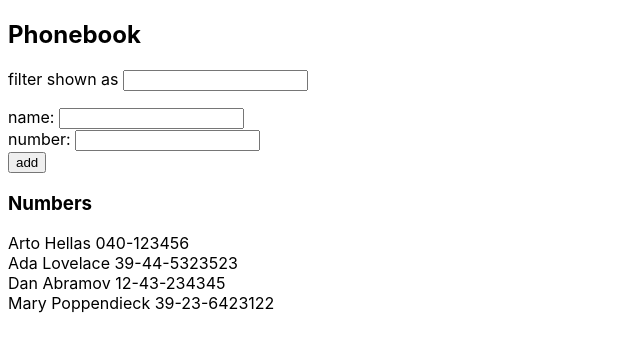
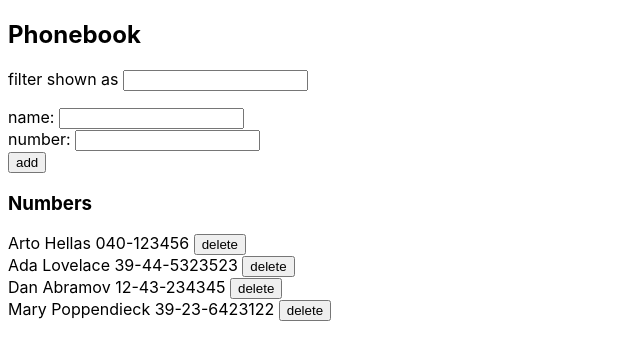
Before and after one commit to kendell7966/FullStackOpen2020, a React (Create React App) app in the folder part2/phonebook/: page / in a window 1280 px wide. Shown: the top 360 px of the page, without its empty margins (0-640 px from the left). Built offline with nearby package versions, Linux system fonts and the light colour scheme; data requests are answered from the project's data file.

Commit message:
Exercise 2.17

```diff
--- a/part2/phonebook/src/App.js
+++ b/part2/phonebook/src/App.js
@@ -55,13 +55,42 @@ const App = () => {
         setFilter(event.target.value)
     }
 
+    const ensureIdRemoved = id => {
+        setPersons(persons.filter(n => n.id !== id))
+    }
+
+    const handleClickDelete = (id) => {
+        let person = persons.find(person => person.id === id)
+
+        if (person === undefined) {
+            alert(`the person with id '${id}' was already deleted from the server`)
+            ensureIdRemoved(id)
+            return
+        }
+
+        let confirmDelete = window.confirm(`Delete ${person.name}?`)
+        if (confirmDelete === false) {
+            return
+        }
+
+        noteService
+            .remove(id)
+            .then(() => {
+                ensureIdRemoved(id)
+            })
+            .catch(error => {
+                alert(`the person with id '${id}' was already deleted from the server`)
+                ensureIdRemoved(id)
+            })
+    }
+
     return (
         <div>
             <h2>Phonebook</h2>
             <PersonFilter filter={filter} handleFilterChange={handleFilterChange} />
             <PersonForm newName={newName} handleNameChange={handleNameChange} newNumber={newNumber} handleNumberChange={handleNumberChange} addName={addName} />
             <h3>Numbers</h3>
-            <Persons persons={persons} filter={filter} />
+            <Persons persons={persons} filter={filter} handleClickDelete={handleClickDelete} />
         </div>
     )
 }
--- a/part2/phonebook/src/components/Person.js
+++ b/part2/phonebook/src/components/Person.js
@@ -1,9 +1,9 @@
 import React from 'react'
 
-const Person = ({ person }) => {
+const Person = ({ person, handleClickDelete }) => {
     return (
         <li>
-            {person.name} {person.number}
+            {person.name} {person.number} <button onClick={handleClickDelete}>delete</button>
         </li>
     )
 }
--- a/part2/phonebook/src/components/Persons.js
+++ b/part2/phonebook/src/components/Persons.js
@@ -1,13 +1,13 @@
 import React from 'react'
 import Person from './Person'
 
-const Persons = ({ persons, filter }) => {
+const Persons = ({ persons, filter, handleClickDelete }) => {
     return (
         <ul>
             {
                 persons
                     .filter(person => person.name.toLowerCase().includes(filter.toLowerCase()))
-                    .map(person => <Person key={person.name} person={person} />)
+                    .map(person => <Person key={person.name} person={person} handleClickDelete={() => handleClickDelete(person.id)} />)
             }
         </ul>
     )
--- a/part2/phonebook/src/services/notes.js
+++ b/part2/phonebook/src/services/notes.js
@@ -16,4 +16,9 @@ const update = (id, newObject) => {
     return request.then(response => response.data)
 }
 
-export default { getAll, create, update }
+const remove = (id) => {
+    const request = axios.delete(`${baseUrl}/${id}`)
+    return request.then(response => response.data)
+}
+
+export default { getAll, create, update, remove }
```
